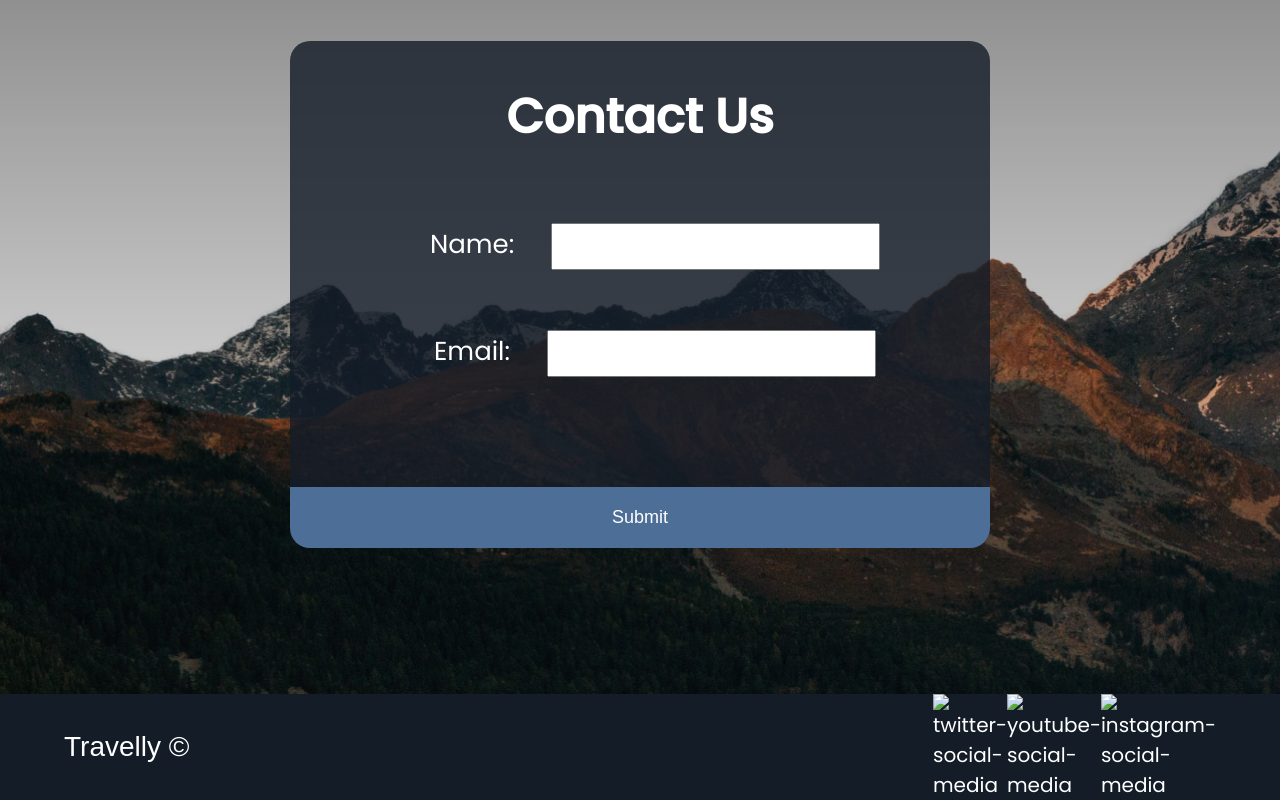
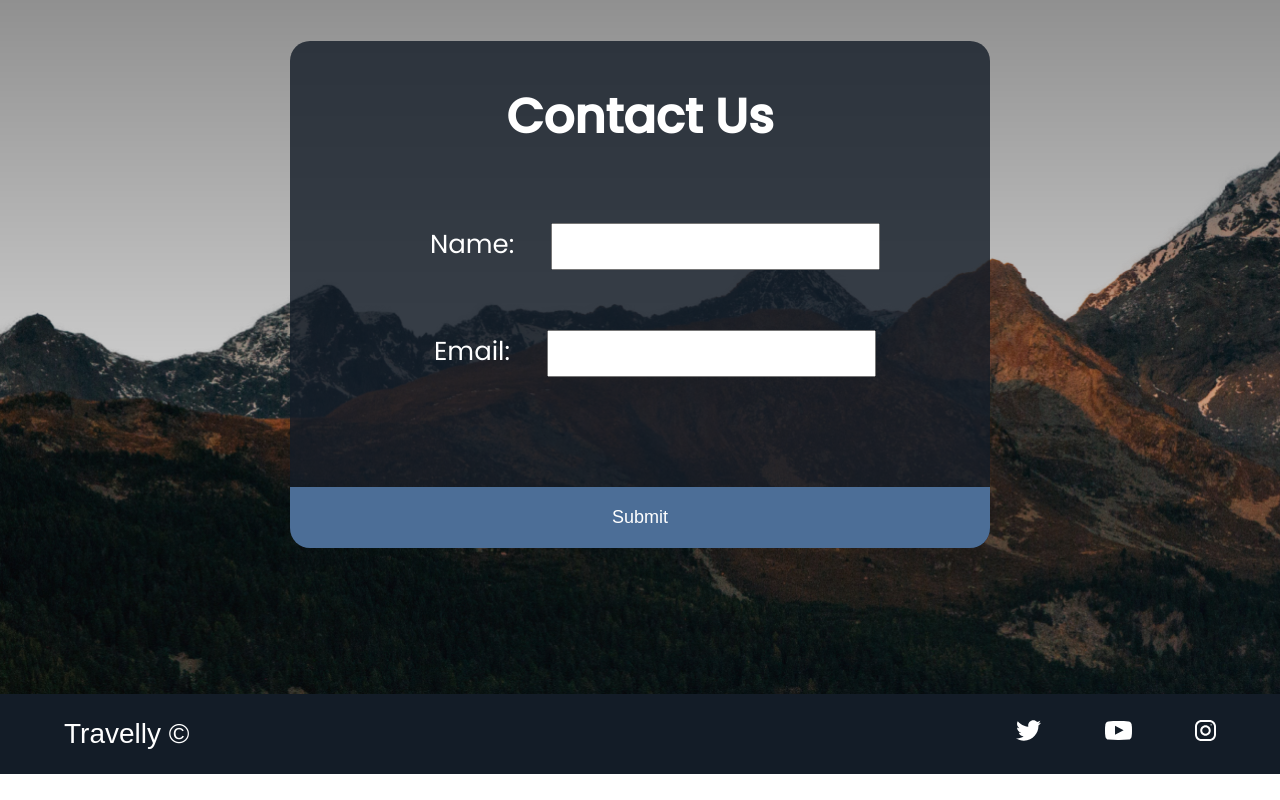
Before and after one commit to luizfdos/Travelly, a plain HTML site: page index.html in a window 1280 px wide. Shown: the part 2578-3378 px from the top of the page. After the commit the page ends 3352 px from the top, so only its background shows below. Drawn offline with Linux system fonts and the light colour scheme; the site is published under a folder, as on GitHub Pages, so addresses that start at the root find nothing; a web font is replaced by a local one.

Commit message:
fix social media icons

```diff
--- a/index.html
+++ b/index.html
@@ -89,17 +89,17 @@
       <ul>
         <li>
           <a href="#" title="twitter-social-media" tabindex="0">
-            <img src="/icons/twitter.svg" alt="twitter-social-media">
+            <img src="icons/twitter.svg" alt="twitter-social-media">
           </a>
         </li>
         <li>
           <a href="#" title="youtube-social-media" tabindex="0">
-            <img src="/icons/youtube.svg" alt="youtube-social-media">
+            <img src="icons/youtube.svg" alt="youtube-social-media">
           </a>
         </li>
         <li>
           <a href="#" title="instagram-social-media" tabindex="0">
-            <img src="/icons/instagram.svg" alt="instagram-social-media">
+            <img src="icons/instagram.svg" alt="instagram-social-media">
           </a>
         </li>
       </ul>
```
